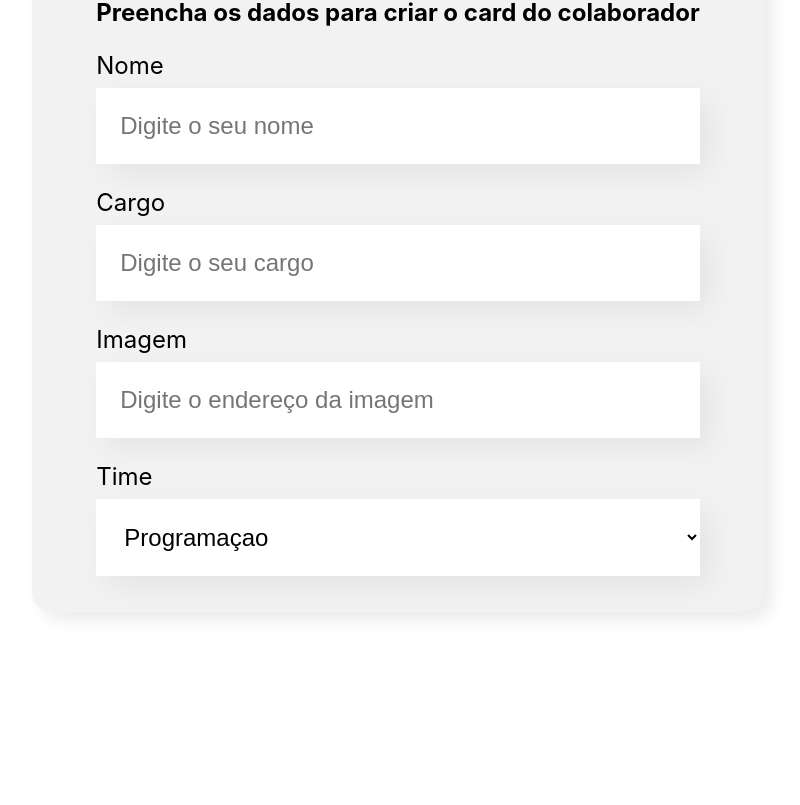
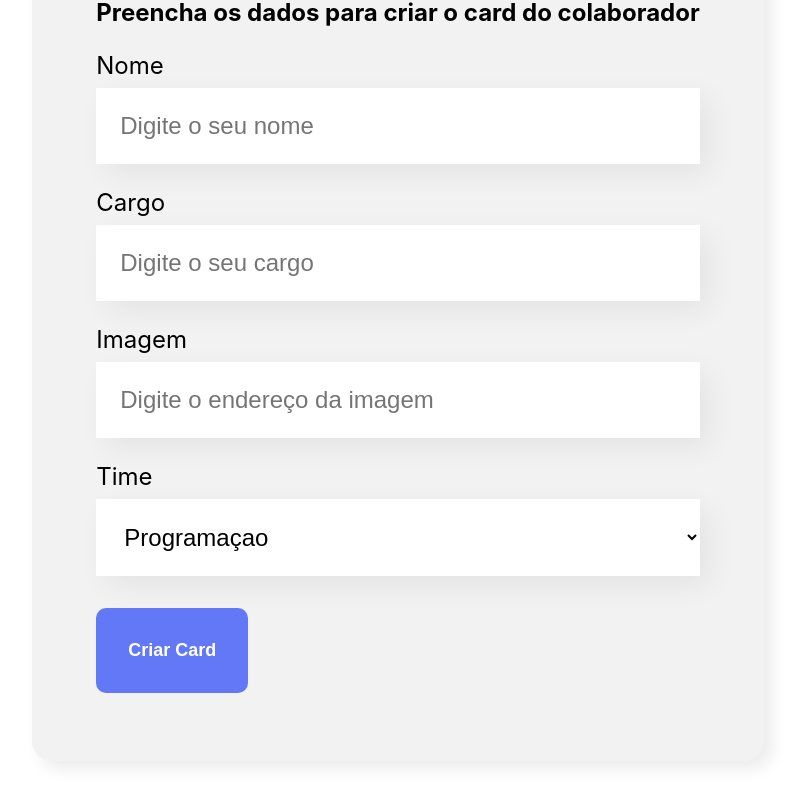
Before and after one commit to gfbatista/organo, a React (Create React App) app: page / in a window 1280 px wide. Shown: the part 636-1441 px from the top of the page, without its empty margins (242-1042 px from the left). Before the commit the page ends 1328 px from the top, so only its background shows below. Built offline with nearby package versions, Linux system fonts and the light colour scheme.

Commit message:
chore: add button component

```diff
--- /dev/null
+++ b/src/components/Button/Button.css
@@ -0,0 +1,15 @@
+.button {
+  background-color: #6278f7;
+  border-radius: 10px;
+  font-weight: 700;
+  font-size: 18px;
+  padding: 32px;
+  border: none;
+  cursor: pointer;
+  color: #fff;
+  margin: 32px 0;
+}
+
+.button:hover {
+  color: #95ffd4;
+}
--- /dev/null
+++ b/src/components/Button/index.js
@@ -0,0 +1,7 @@
+import "./Button.css";
+
+const Button = (props) => {
+  return <button className="button">{props.children}</button>;
+};
+
+export default Button;
--- a/src/components/Form/index.js
+++ b/src/components/Form/index.js
@@ -1,3 +1,4 @@
+import Button from "../Button";
 import DropDown from "../DropDown";
 import TextField from "../TextField";
 import "./Form.css";
@@ -21,6 +22,7 @@
         <TextField label="Cargo" placeholder="Digite o seu cargo" />
         <TextField label="Imagem" placeholder="Digite o endereço da imagem" />
         <DropDown label="Time" itens={squads} />
+        <Button>Criar Card</Button>
       </form>
     </section>
   );
```
